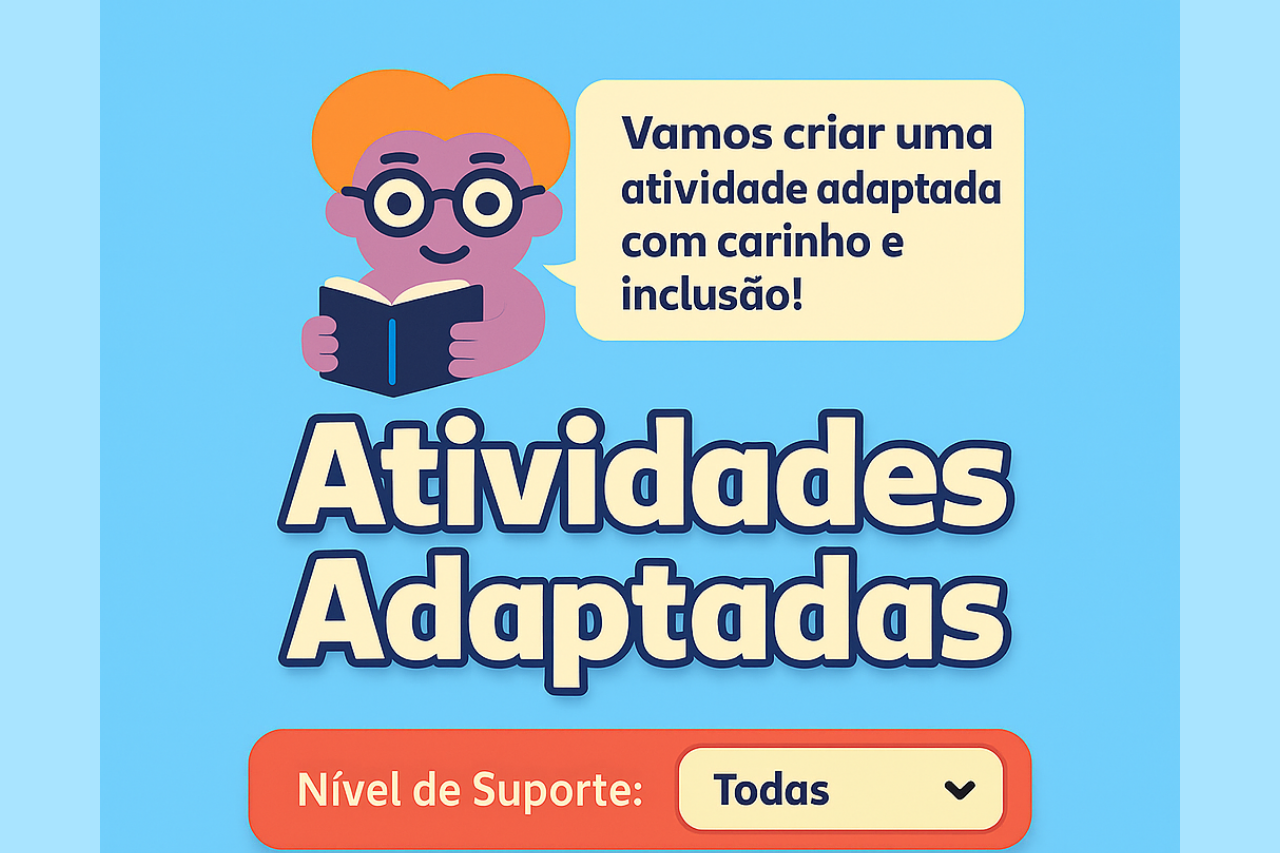
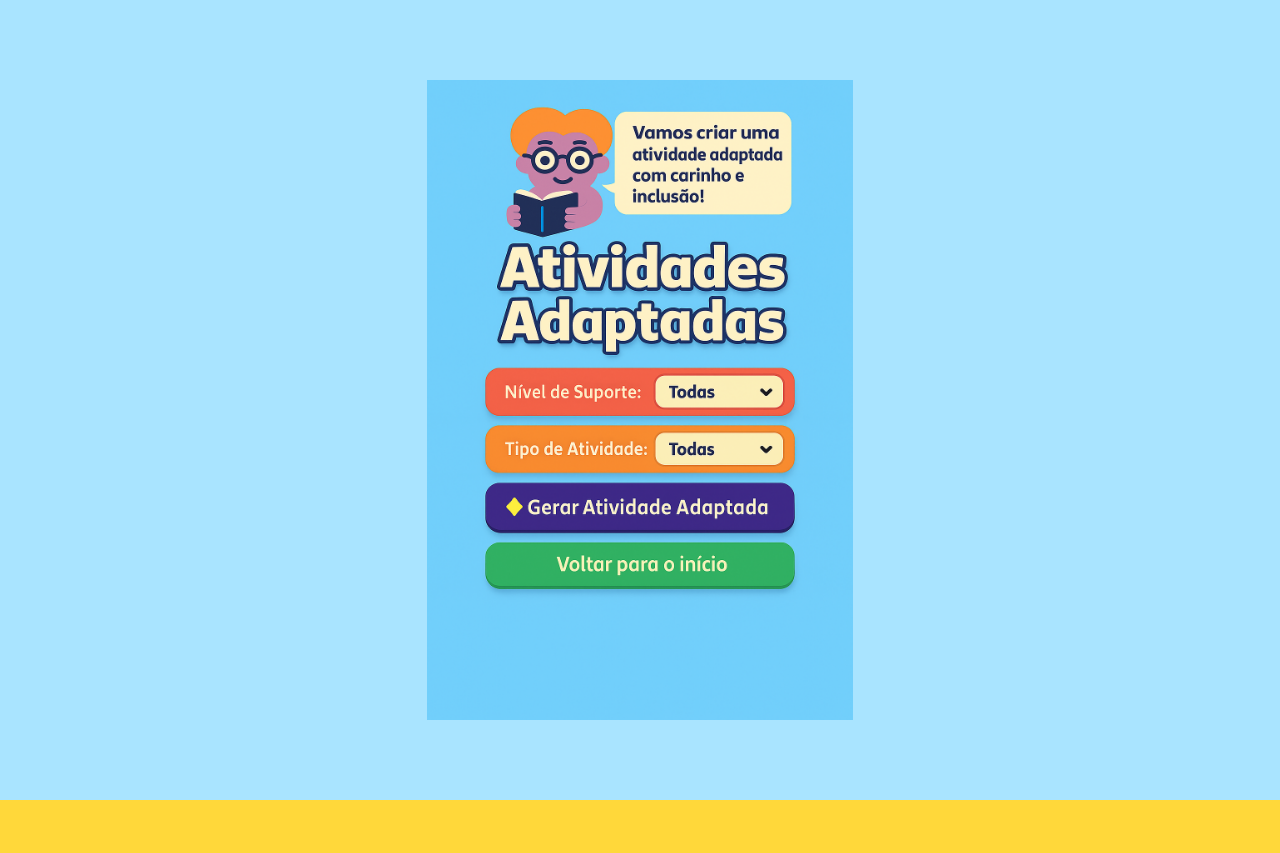
Before and after one commit to letiricetti2-alt/gerador-de-atividades-infantis, a Next.js app: page /atividades-adaptadas in a window 1280 px wide. Shown: the top 853 px of the page. After the commit the page ends 800 px from the top, so only its background shows below. Built offline with nearby package versions, Linux system fonts and the light colour scheme.

Commit message:
Update page.jsx

```diff
--- a/app/atividades-adaptadas/page.jsx
+++ b/app/atividades-adaptadas/page.jsx
@@ -5,15 +5,15 @@ import Image from "next/image";
 export default function AtividadesAdaptadas() {
   return (
     <main className="relative w-full min-h-screen flex items-center justify-center overflow-hidden bg-[#A9E4FF]">
-      {/* Apenas a imagem, sem nenhum botão sobreposto */}
+      <div className="relative w-full max-w-[480px] aspect-[3/4] flex items-center justify-center">
         <Image
           src="/adaptada.jpeg"
           alt="Atividades Adaptadas"
-        width={1080}
-        height={2340}
+          fill
           priority
           className="object-contain"
         />
+      </div>
     </main>
   );
 }
```
Lines whose indentation alone changed are shown as unchanged.
